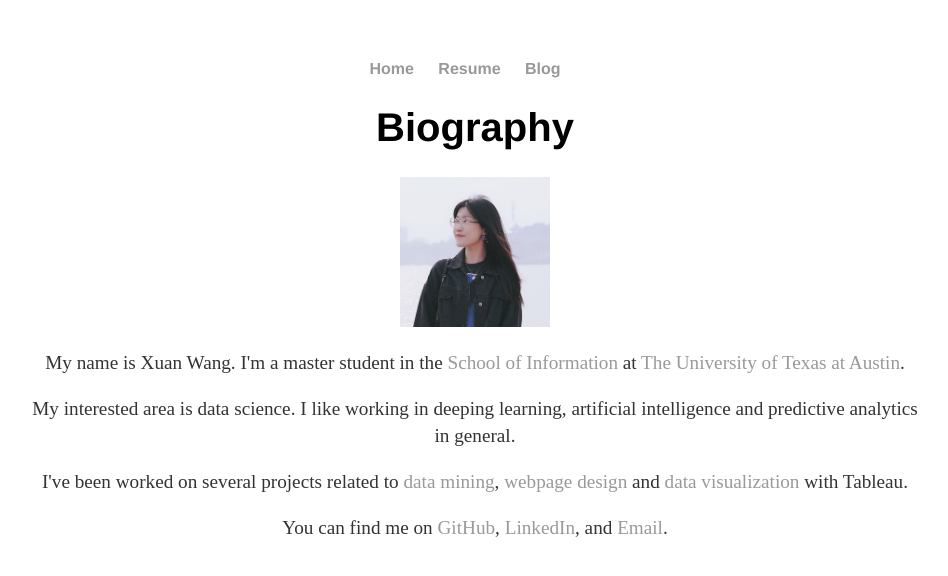
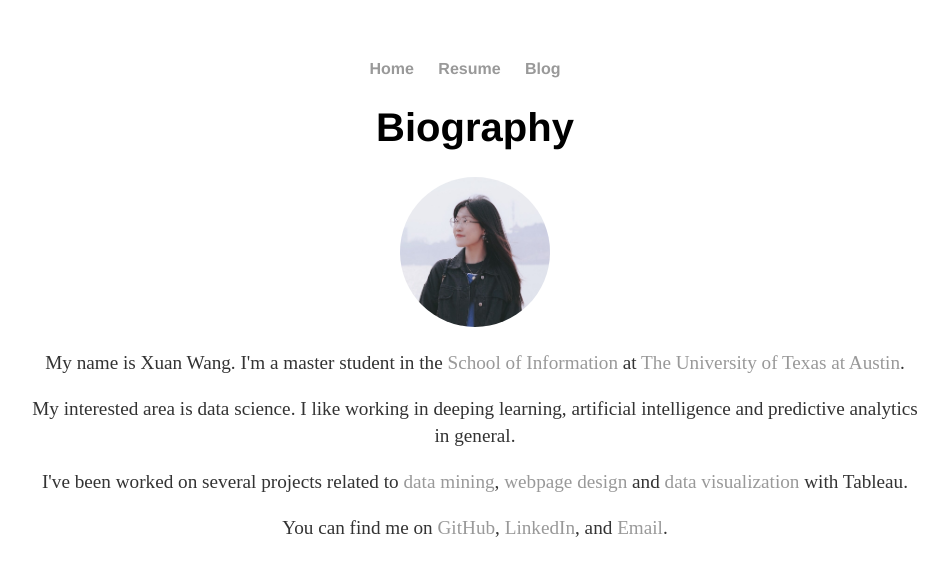
Before and after one commit to xxuanwang-zz/Portfolio, a Jekyll site: the page built from index.html, in a window 1280 px wide. Shown: the top 576 px of the page, without its empty margins (165-1113 px from the left). Built offline with Jekyll 4.4.1, drawn with Linux system fonts in a browser that asks for light colours.

Commit message:
Update index.html

```diff
--- a/index.html
+++ b/index.html
@@ -8,7 +8,7 @@
   </header>
 
   <section id="about">
-	    <img class="img" src="./img/me.jpg" style="width: 150px; height: 150px; object-fit: cover;"/>
+    <img class="img" src="./img/me.jpg" style="width: 150px; height: 150px; object-fit: cover; border-radius:50%;"/>
     <p>
       My name is Xuan Wang. I'm a master student in the <a href="https://www.ischool.utexas.edu/">School of Information</a> at <a href="https://www.utexas.edu/">The University of Texas at Austin</a>.
     </p>
```
